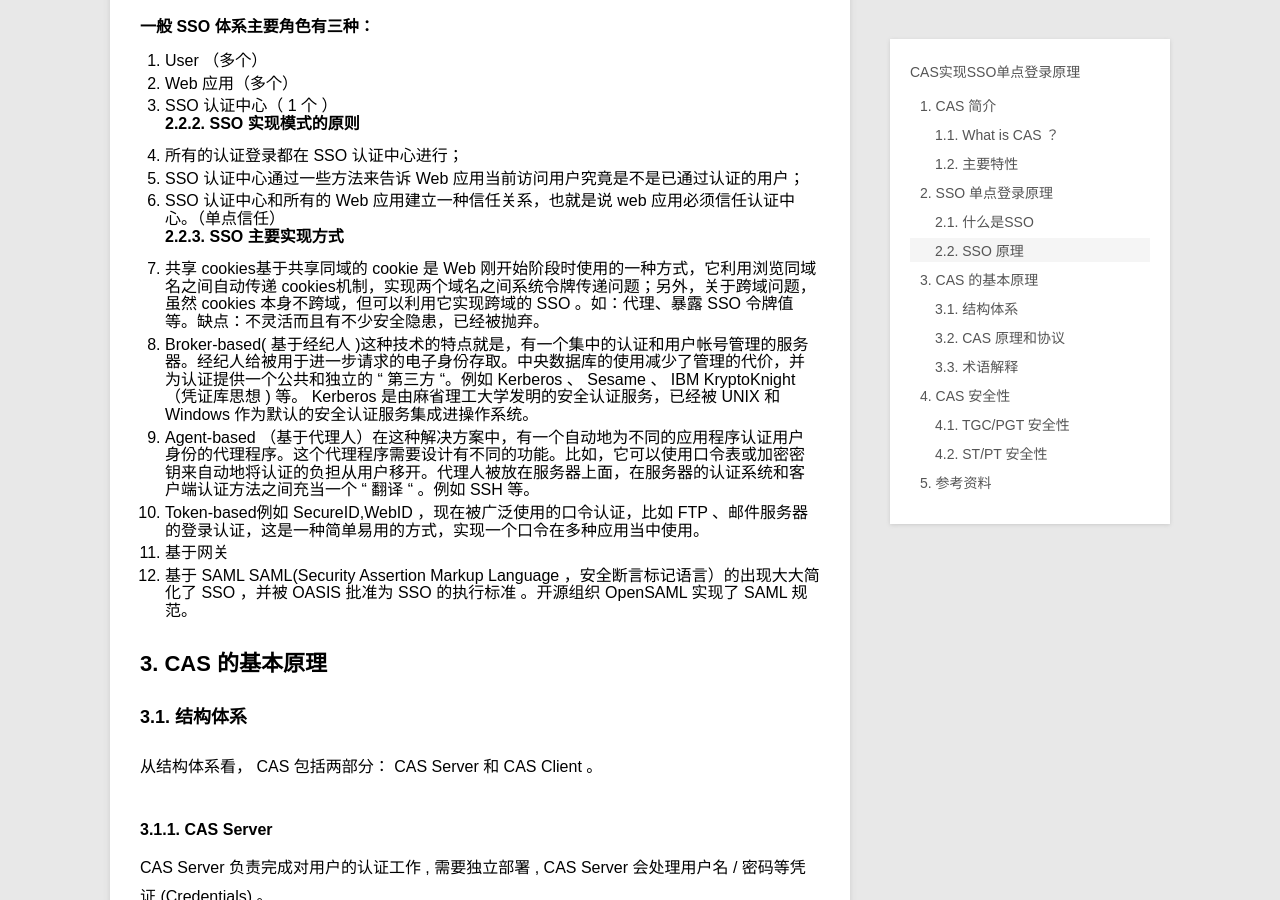
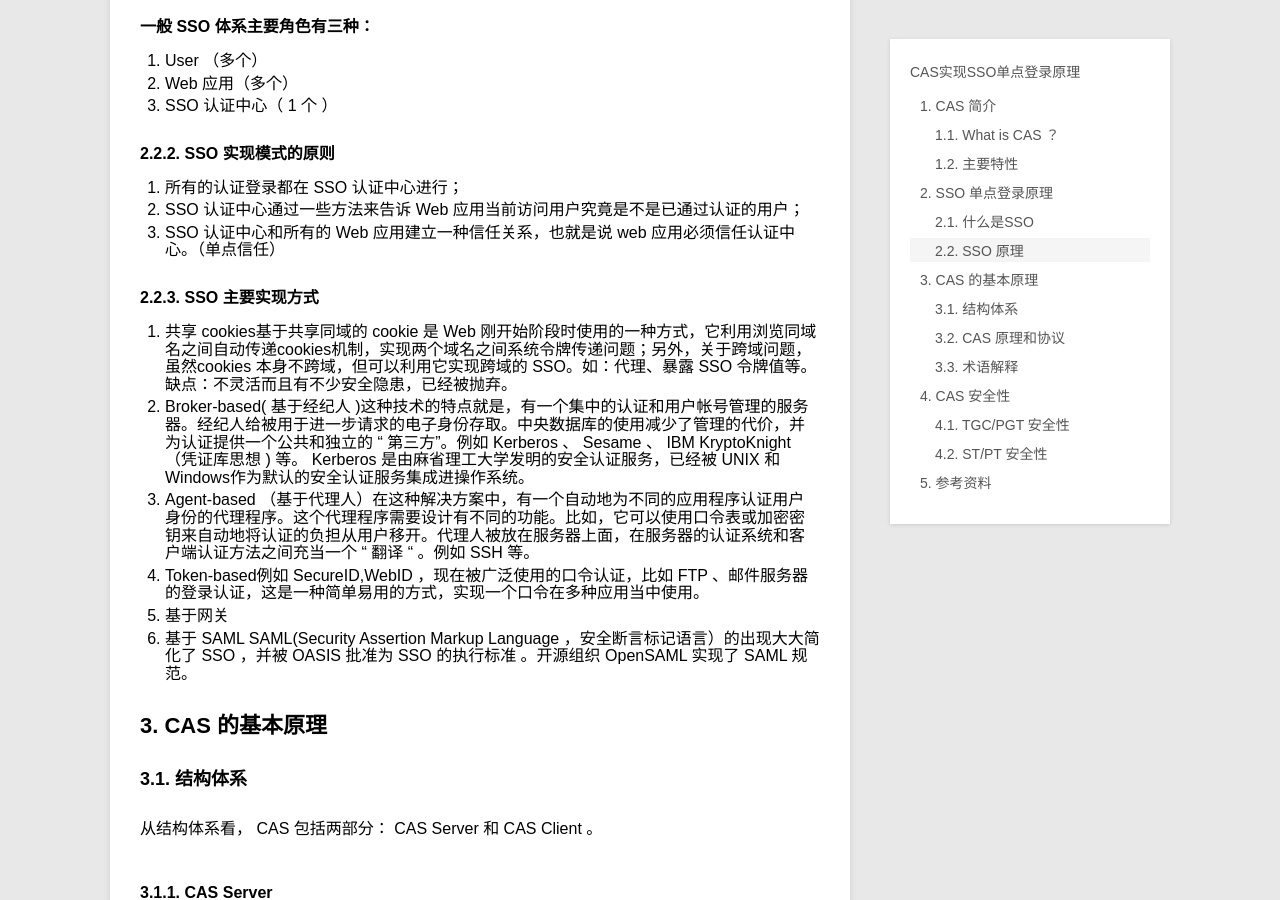
Before and after one commit to ceylog/ceylog.github.io, a Jekyll site: the page built from _posts/blog/2014-07-03-cas-sso-principle.md, in a window 1280 px wide and 900 px high, scrolled down 1118 px. Built offline with Jekyll 4.4.1, drawn with Linux system fonts in a browser that asks for light colours; Markdown is read by kramdown in place of the engine named in the settings.

```diff
--- a/_posts/blog/2014-07-03-cas-sso-principle.md
+++ b/_posts/blog/2014-07-03-cas-sso-principle.md
@@ -28,13 +28,15 @@ CAS 开始于 2001 年， 并在 2004 年 12 月正式成为 JA-SIG 的一个项
 1.   User （多个）
 2.   Web 应用（多个）
 3.   SSO 认证中心（ 1 个 ）
+
 #### 2.2.2. SSO 实现模式的原则
 1.   所有的认证登录都在 SSO 认证中心进行；
 2.   SSO 认证中心通过一些方法来告诉 Web 应用当前访问用户究竟是不是已通过认证的用户；
 3.   SSO 认证中心和所有的 Web 应用建立一种信任关系，也就是说 web 应用必须信任认证中心。（单点信任）
+
 #### 2.2.3. SSO 主要实现方式
-1.   共享 cookies基于共享同域的 cookie 是 Web 刚开始阶段时使用的一种方式，它利用浏览同域名之间自动传递 cookies机制，实现两个域名之间系统令牌传递问题；另外，关于跨域问题，虽然 cookies 本身不跨域，但可以利用它实现跨域的 SSO 。如：代理、暴露 SSO 令牌值等。缺点：不灵活而且有不少安全隐患，已经被抛弃。
-2.   Broker-based( 基于经纪人 )这种技术的特点就是，有一个集中的认证和用户帐号管理的服务器。经纪人给被用于进一步请求的电子身份存取。中央数据库的使用减少了管理的代价，并为认证提供一个公共和独立的 " 第三方 "。例如 Kerberos 、 Sesame 、 IBM KryptoKnight （凭证库思想 ) 等。 Kerberos 是由麻省理工大学发明的安全认证服务，已经被 UNIX 和 Windows 作为默认的安全认证服务集成进操作系统。
+1.   共享 cookies基于共享同域的 cookie 是 Web 刚开始阶段时使用的一种方式，它利用浏览同域名之间自动传递cookies机制，实现两个域名之间系统令牌传递问题；另外，关于跨域问题，虽然cookies 本身不跨域，但可以利用它实现跨域的 SSO。如：代理、暴露 SSO 令牌值等。缺点：不灵活而且有不少安全隐患，已经被抛弃。
+2.   Broker-based( 基于经纪人 )这种技术的特点就是，有一个集中的认证和用户帐号管理的服务器。经纪人给被用于进一步请求的电子身份存取。中央数据库的使用减少了管理的代价，并为认证提供一个公共和独立的 " 第三方"。例如 Kerberos 、 Sesame 、 IBM KryptoKnight （凭证库思想 ) 等。 Kerberos 是由麻省理工大学发明的安全认证服务，已经被 UNIX 和 Windows作为默认的安全认证服务集成进操作系统。
 3.   Agent-based （基于代理人）在这种解决方案中，有一个自动地为不同的应用程序认证用户身份的代理程序。这个代理程序需要设计有不同的功能。比如，它可以使用口令表或加密密钥来自动地将认证的负担从用户移开。代理人被放在服务器上面，在服务器的认证系统和客户端认证方法之间充当一个 " 翻译 " 。例如 SSH 等。
 4.   Token-based例如 SecureID,WebID ，现在被广泛使用的口令认证，比如 FTP 、邮件服务器的登录认证，这是一种简单易用的方式，实现一个口令在多种应用当中使用。
 5.   基于网关
```
